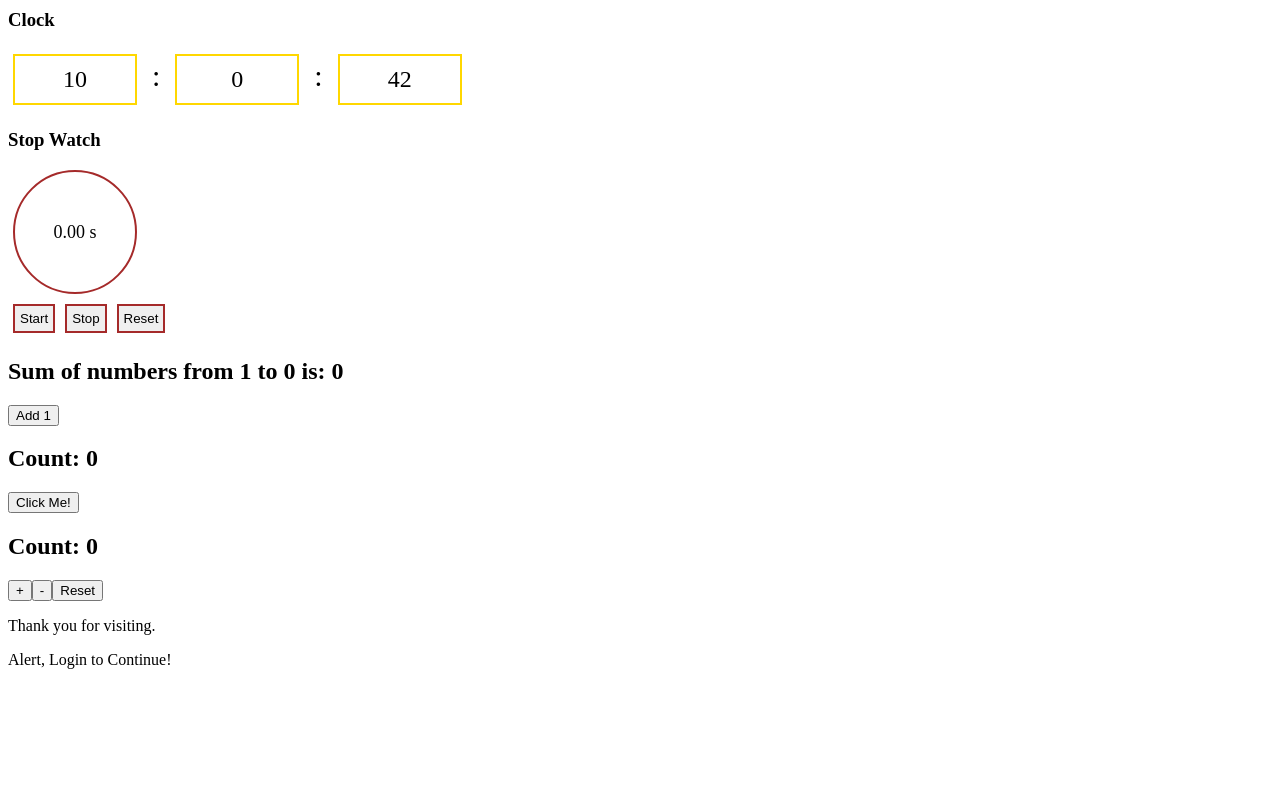
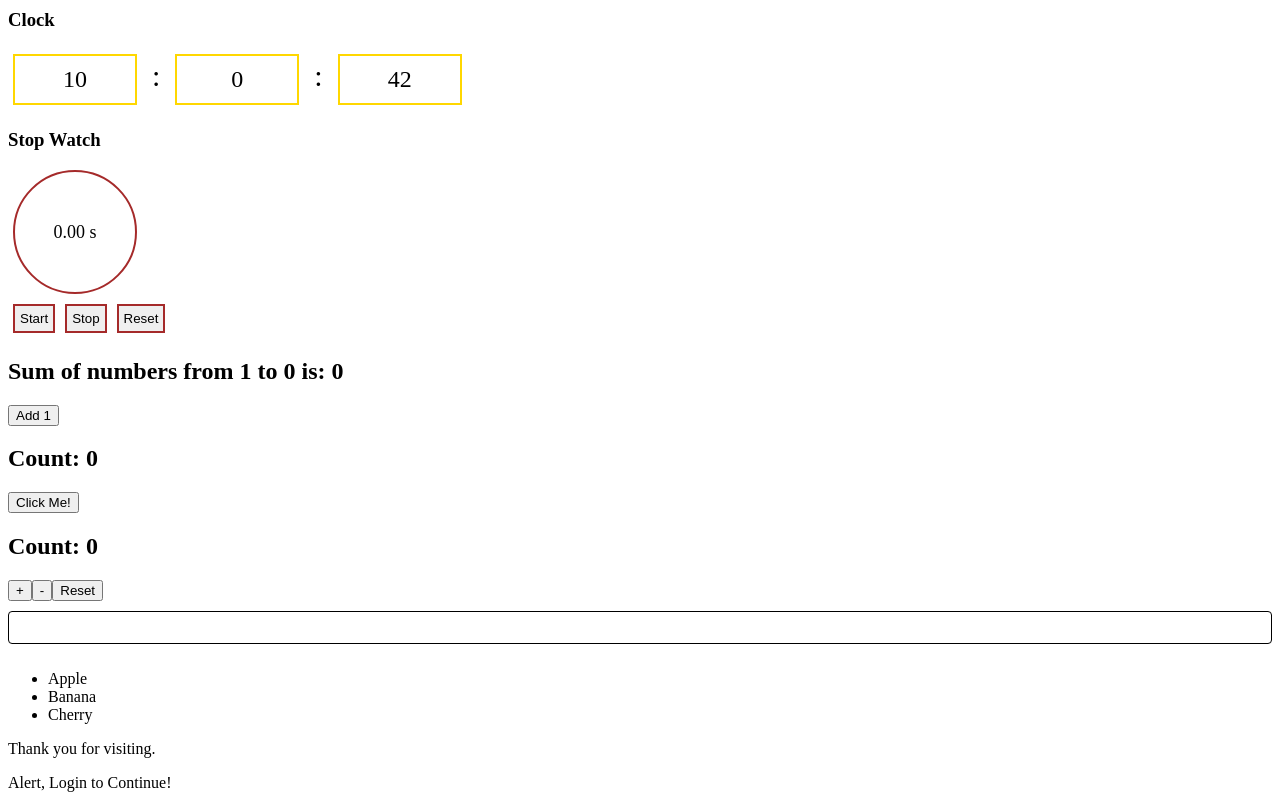
Before and after one commit to Indhumathi-Chella/React, a React app: page / in a window 1280 px wide. Shown: the part 5970-6770 px from the top of the page. Before the commit the page ends 6647 px from the top, so only its background shows below. Built offline with nearby package versions, Linux system fonts and the light colour scheme.

Commit message:
update:daily practice

```diff
--- a/src/components/App.jsx
+++ b/src/components/App.jsx
@@ -26,6 +26,7 @@ import { StopWatch } from "./RefHooks";
 import Sum from "./MemoHook";
 import ButtonCounter from "./Callbackhook";
 import ComplexCounter from "./Reducerhook";
+import SearchList from "./transition";
 
 function Header() {
   return <h1 className="header">Welcome to Profile!.</h1>;
@@ -88,6 +89,7 @@ function Layout() {
       <Sum />
       <ButtonCounter />
       <ComplexCounter />
+     <SearchList items={["Apple", "Banana", "Cherry"]} />
       <Footer />
     </>
   );
--- /dev/null
+++ b/src/components/transition.jsx
@@ -0,0 +1,31 @@
+import { useState, useTransition } from 'react';
+
+export default function SearchList({ items }) {
+  const [input, setInput] = useState('');
+  const [filteredItems, setFilteredItems] = useState(items);
+  const [isPending, startTransition] = useTransition();
+
+  function handleChange(e) {
+    const value = e.target.value;
+    setInput(value);
+
+    startTransition(() => {
+      const filtered = items.filter(item =>
+        item.toLowerCase().includes(value.toLowerCase())
+      );
+      setFilteredItems(filtered);
+    });
+  }
+
+  return (
+    <div>
+      <input type="text" value={input} onChange={handleChange} />
+      {isPending && <p>Loading...</p>}
+      <ul>
+        {filteredItems.map((item, i) => (
+          <li key={i}>{item}</li>
+        ))}
+      </ul>
+    </div>
+  );
+}
```
